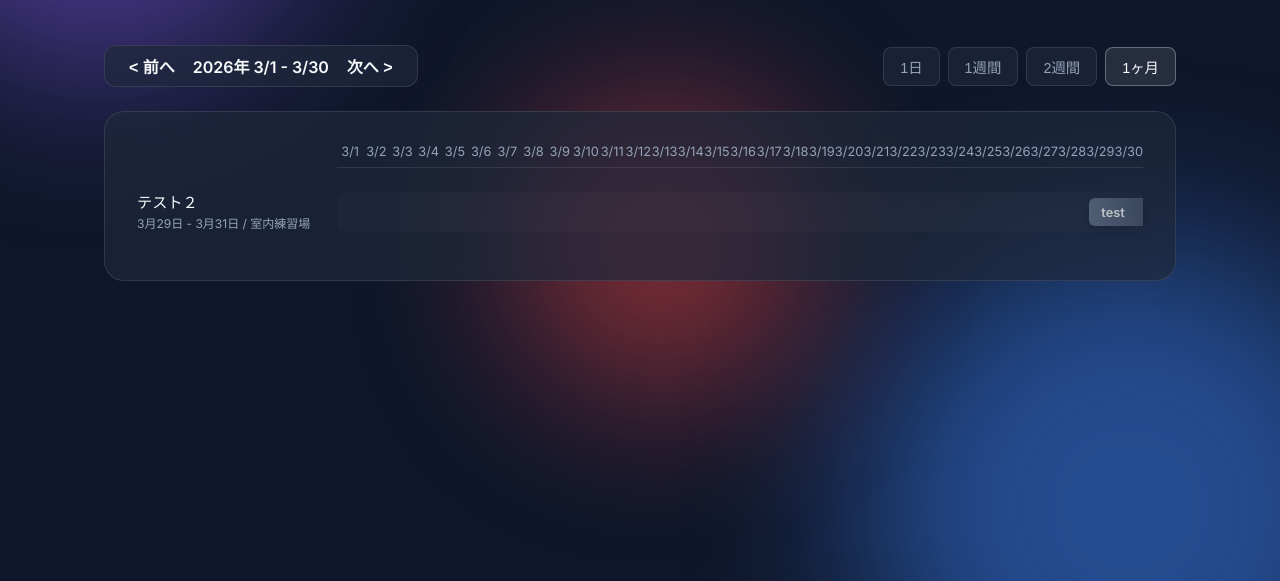
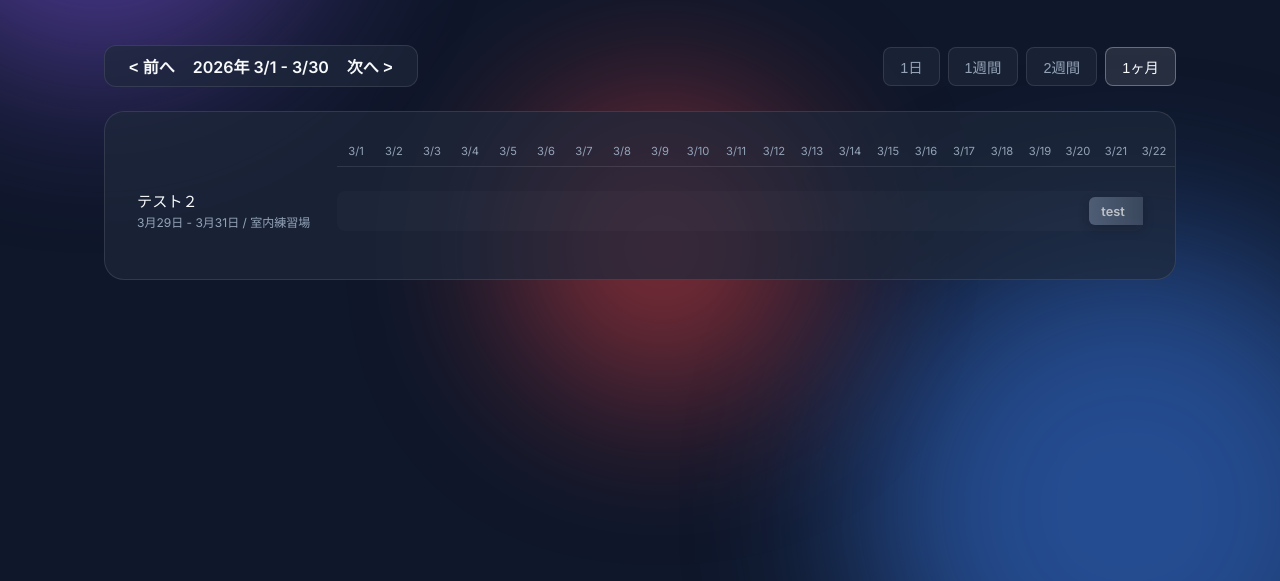
Before and after one commit to OMEGAAA/ag-events, a plain HTML site: page index.html in a window 1280 px wide. Both pictures are taken after a click on the link "カレンダー". Shown: the part 219-800 px from the top of the page. Drawn offline with Linux system fonts and the light colour scheme.

Commit message:
fix: ガントチャート日付表示の見た目を修正（最小幅・横スクロール対応）

```diff
--- a/style.css
+++ b/style.css
@@ -341,18 +341,22 @@
     border-bottom: 1px solid rgba(255,255,255,0.1);
     padding-bottom: 0.5rem;
     margin-bottom: 1.5rem;
+    min-width: fit-content;
 }
 .gantt-day {
     flex: 1;
+    min-width: 38px;
     text-align: center;
-    font-size: 0.8rem;
+    font-size: 0.7rem;
     color: var(--text-secondary);
+    white-space: nowrap;
 }
 .gantt-track {
     display: flex;
     align-items: center;
     margin-bottom: 1rem;
     position: relative;
+    min-width: fit-content;
 }
 .gantt-label {
     width: 200px;
@@ -370,6 +374,7 @@
 }
 .gantt-bars-container {
     flex: 1;
+    min-width: 0;
     height: 40px;
     background: rgba(255,255,255,0.02);
     border-radius: 8px;
```
